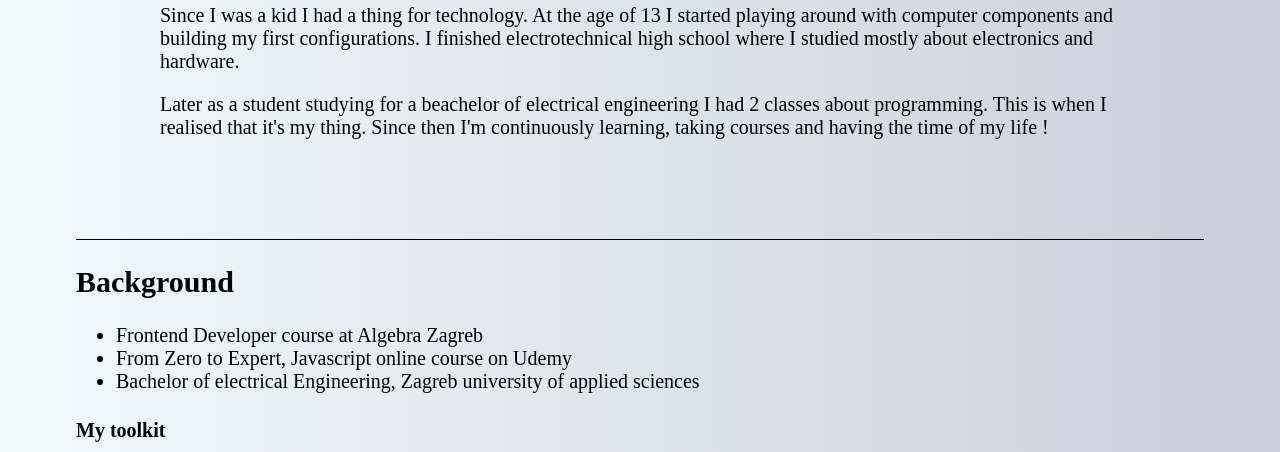
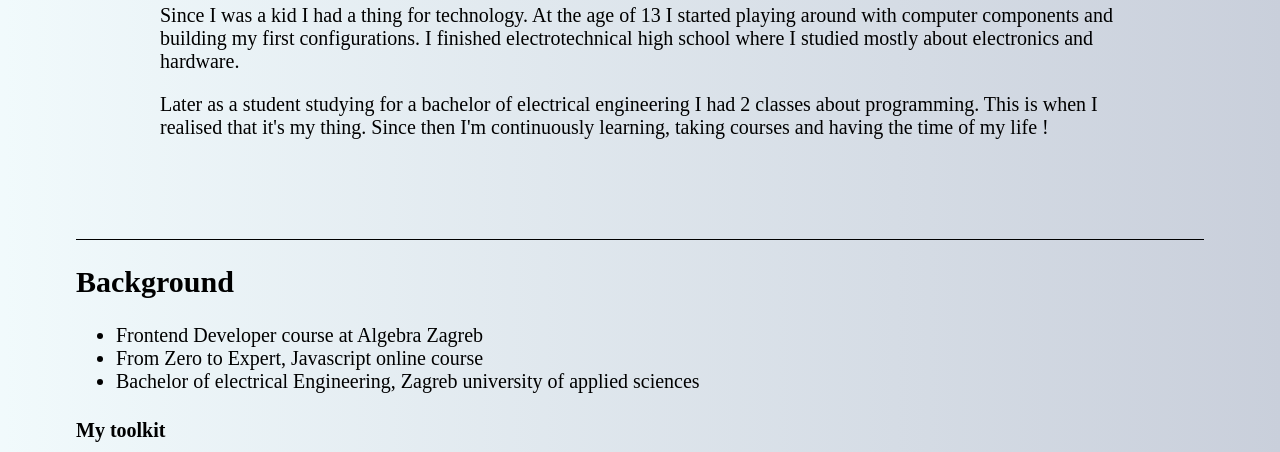
Before and after one commit to damir-kovac/portfolio, a plain HTML site: page index.html in a window 1280 px wide. Shown: the part 646-1098 px from the top of the page. Drawn offline with Linux system fonts and the light colour scheme; a web font is replaced by a local one.

Commit message:
minor spelling correction

```diff
--- a/index.html
+++ b/index.html
@@ -38,7 +38,7 @@
                     Since I was a kid I had a thing for technology. At the age of 13 I started playing around with computer components and building my first configurations. I finished electrotechnical high school where I studied mostly about electronics and hardware.
                 </p>
                 <p>
-                    Later as a student studying for a beachelor of electrical engineering I had 2 classes about programming. This is when I realised that it's my thing. Since then I'm continuously learning, taking courses and having the time of my life !
+                    Later as a student studying for a bachelor of electrical engineering I had 2 classes about programming. This is when I realised that it's my thing. Since then I'm continuously learning, taking courses and having the time of my life !
                 </p>
         </section>
         <section id="s3">
@@ -46,7 +46,7 @@
                 <h1>Background</h1>
                     <ul>
                         <li>Frontend Developer course at Algebra Zagreb</li>
-                        <li>From Zero to Expert, Javascript online course on Udemy</li>
+                        <li>From Zero to Expert, Javascript online course</li>
                         <li>Bachelor of electrical Engineering, Zagreb university of applied sciences</li>
                     </ul>
             </div>
```
